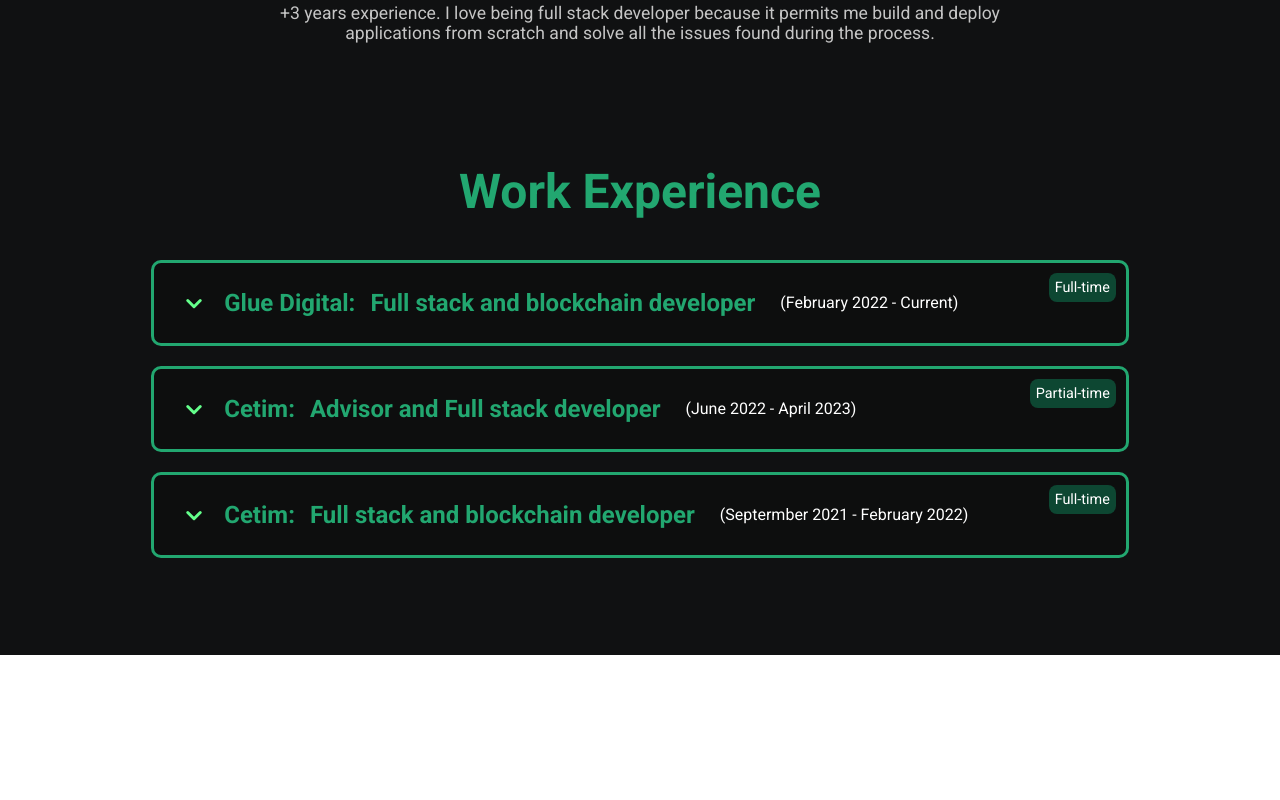
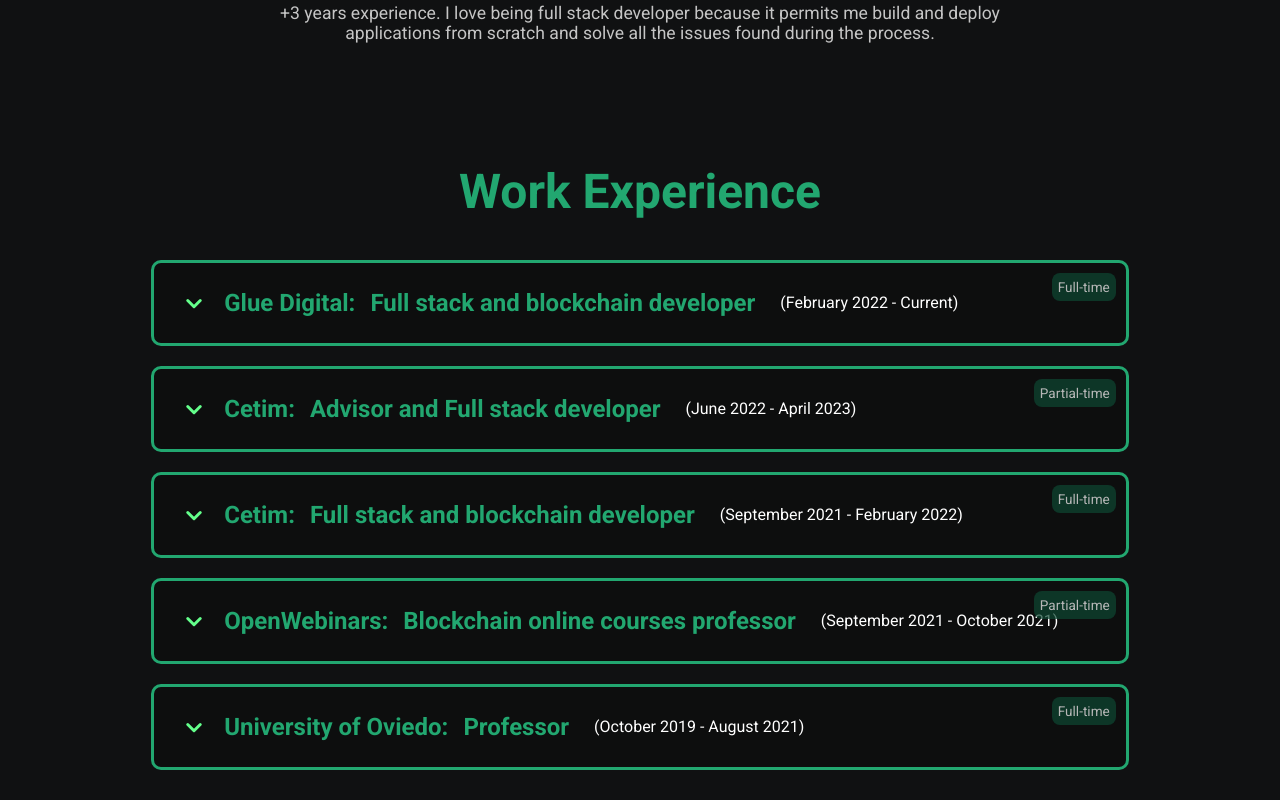
Before and after one commit to javirro/javirro-personal, a React (Create React App) app: page / in a window 1280 px wide. Shown: the part 230-1030 px from the top of the page. Before the commit the page ends 885 px from the top, so only its background shows below. Built offline with nearby package versions, Linux system fonts and the light colour scheme.

Commit message:
Add professor work experience

```diff
--- a/src/components/WorkExperience/WorkItem.css
+++ b/src/components/WorkExperience/WorkItem.css
@@ -72,9 +72,10 @@
   padding: 6px;
   border-radius: 8px;
   background-color: var(--dark-green);
-  font-size: 0.9em;
+  font-size: 0.85em;
   font-family: var(--font-family);
   color: white;
+  opacity: 0.7;
 }
 
 @keyframes moveDown {
--- a/src/data/workExperience.json
+++ b/src/data/workExperience.json
@@ -30,7 +30,7 @@
     "company": "Cetim",
     "title": "Full stack and blockchain developer",
     "description": "Working in R&D proyects which includes blochchain in web applications",
-    "startDate": "Septermber 2021",
+    "startDate": "September 2021",
     "endDate": "February 2022",
     "fullTime": true,
     "rol": [
@@ -39,5 +39,24 @@
       "Deal with clients to understand proyect requirements.",
       "Writing technical documentation for the proyects."
     ]
+  },
+  {
+    "company": "OpenWebinars",
+    "title": "Blockchain online courses professor",
+    "startDate": "September 2021",
+    "endDate": "October 2021",
+    "fullTime": false,
+    "rol": ["Teaching online courses about blockchain technology", "Creating the course content.", "The courses topic where related to Ethereum and smart contracts programming."]
+  },
+  {
+    "company": "University of Oviedo",
+    "title": "Professor",
+    "startDate": "October 2019",
+    "endDate": "August 2021",
+    "fullTime": true,
+    "rol": [
+      "Teaching in the Degrees of Computer Science Engineering and Telecommunications Engineering.",
+      "Giving lectures in English and Spanish (bilingual degrees)."
+    ]
   }
 ]
--- a/src/types.ts
+++ b/src/types.ts
@@ -3,7 +3,6 @@ export interface WorkExperienceData {
   title: string
   startDate: string
   endDate: string
-  description: string
   rol: string[]
   fullTime: boolean
   techStack?: any[]
```
